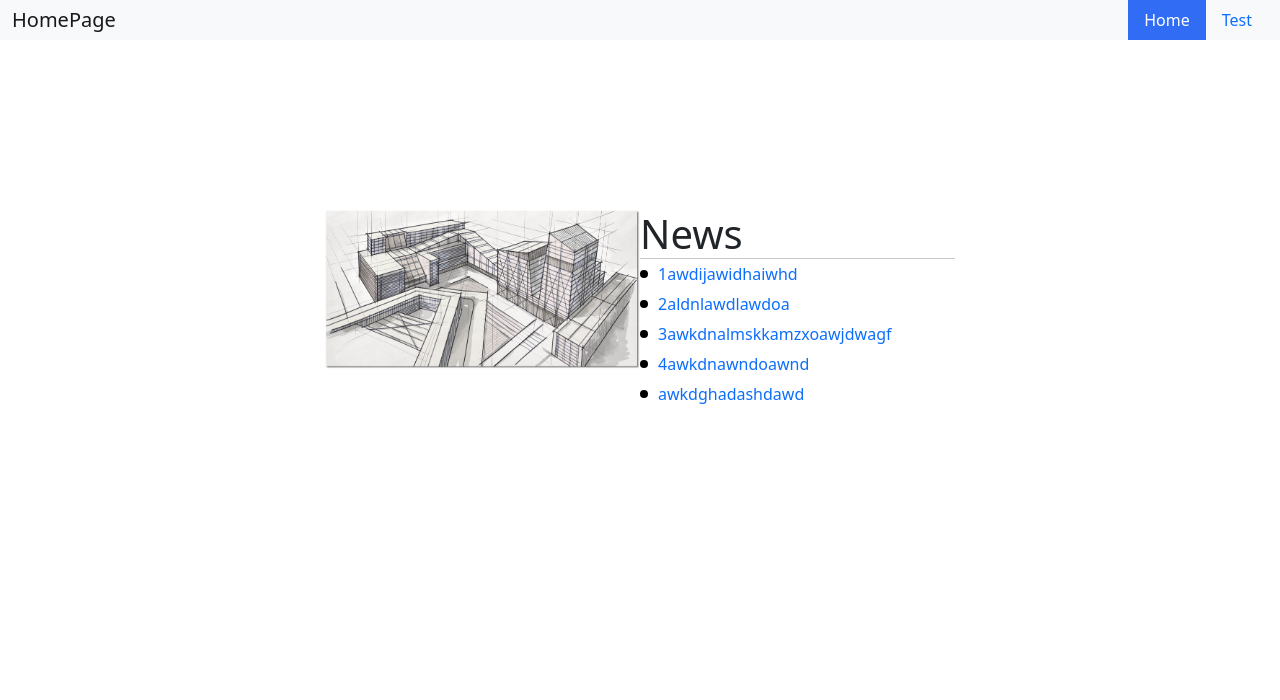
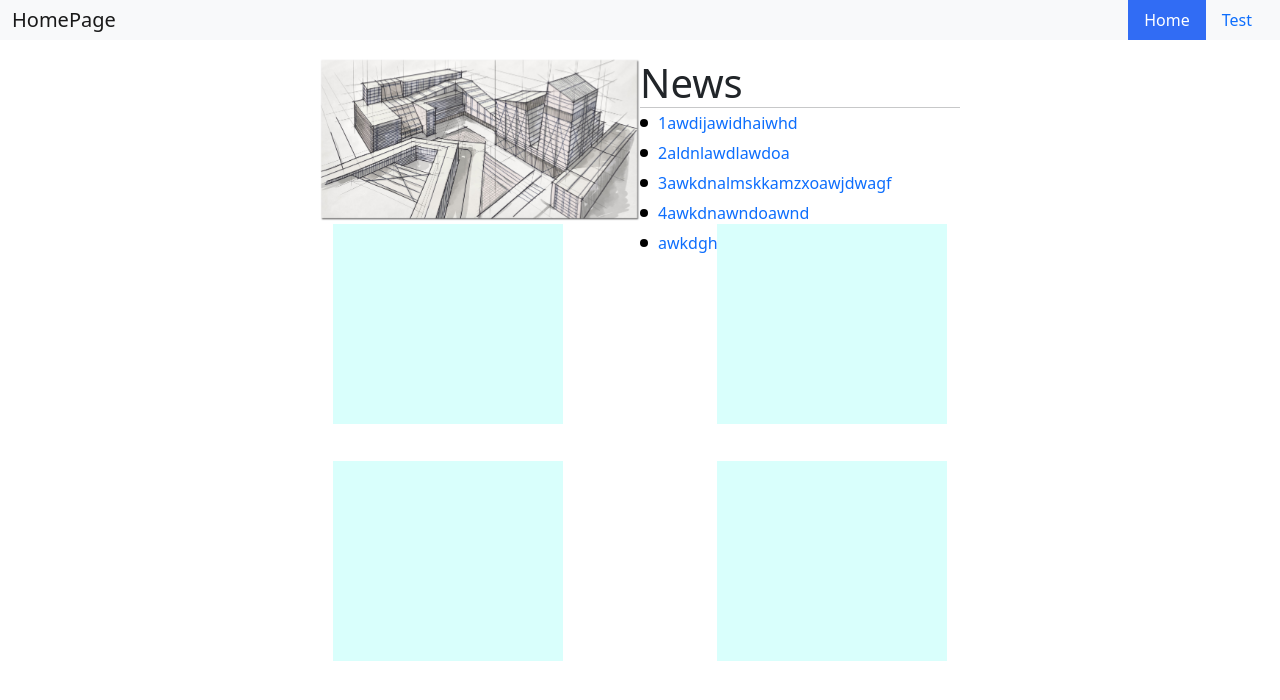
Before and after one commit to Smart-financial-class/HomePage, a Vue app in the folder HomePage-SourceCode/: page /#/ in a window 1280 px wide. Shown: the top 700 px of the page. Built offline with nearby package versions, Linux system fonts and the light colour scheme.

Commit message:
更改了样式

```diff
--- a/HomePage-SourceCode/src/components/HomePage.vue
+++ b/HomePage-SourceCode/src/components/HomePage.vue
@@ -4,6 +4,14 @@
     <div class="body">
       <div id="news">
         <NewsNav></NewsNav>
+      </div>
+      <div class="line">
+        <div class="sites"></div>
+        <div class="sites"></div>
+      </div>
+      <div class="line">
+        <div class="sites"></div>
+        <div class="sites"></div>
       </div>
     </div>
   </div>
@@ -25,6 +33,20 @@ export default {
 </script>
 
 <style scoped>
+#news {
+  width: 50%;
+  height: 20%;
+  margin: 0 20%;
+}
+
+.line {
+  width: 60%;
+  height: 200px;
+  display: flex;
+  justify-content: center;
+  align-items: center;
+}
+
 .root {
   height: 100%;
 }
@@ -33,12 +55,15 @@ export default {
   display: flex;
   justify-content: center;
   align-items: center;
+  flex-wrap: wrap;
   height: 80%;
-  margin: 10px;
+  width: 100%;
 }
 
-#news {
-  width: 50%;
-  height: 50%;
+.sites {
+  width: 30%;
+  margin: 2% 10%;
+  height: 200px;
+  background-color: rgb(217, 255, 252);
 }
 </style>
```
